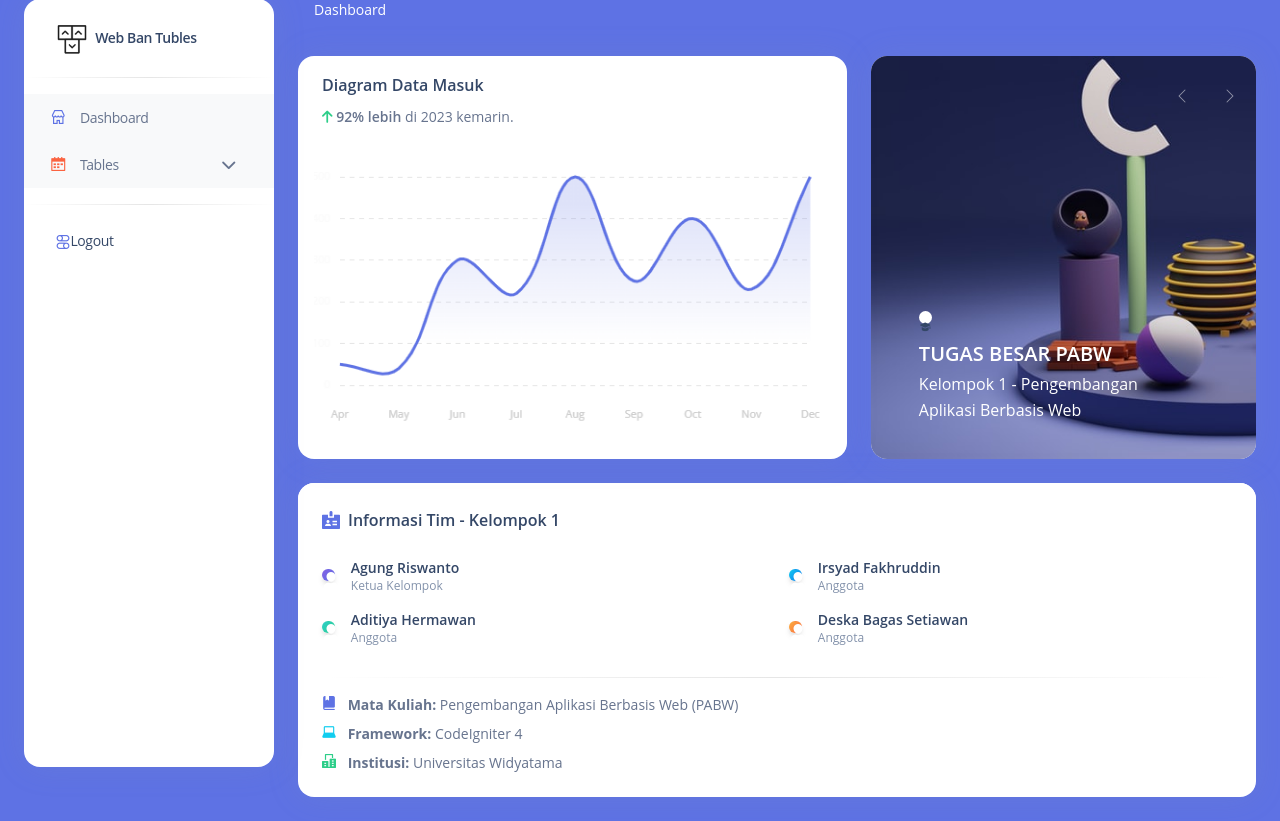
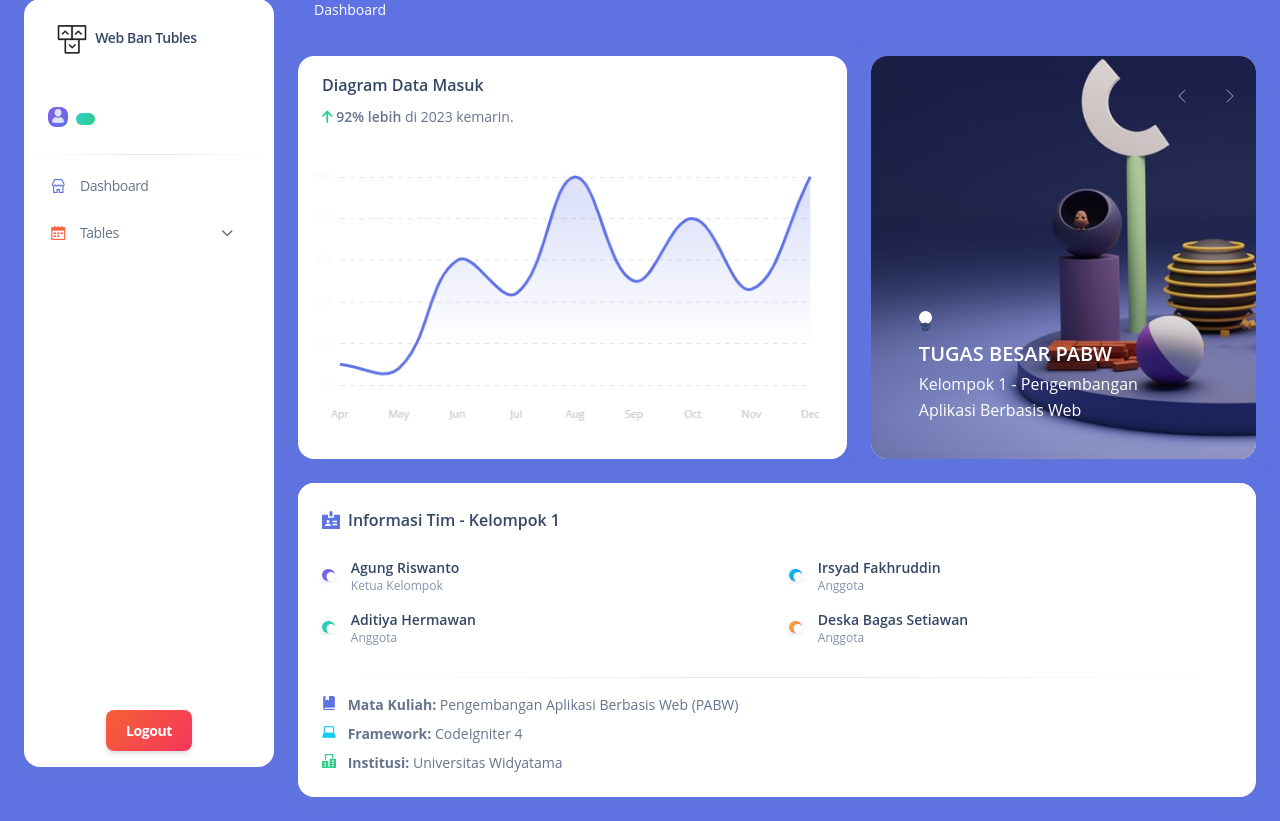
Before and after one commit to ggriswanto02/tubles_web, a CodeIgniter 4 app: template app/Views/dashboard.php in a window 1280 px wide. Shown: the part 17-838 px from the top of the page. Run offline with PHP 8.4 and a stand-in for CodeIgniter, Linux system fonts and the light colour scheme; the template is opened without the code that fills it, so the values that code supplies are empty; some libraries are stand-ins or nearby versions.

Commit message:
update: navbar layout

```diff
--- a/app/Views/layout/admin/navbar.php
+++ b/app/Views/layout/admin/navbar.php
@@ -1,56 +1,115 @@
-<aside class="sidenav bg-white navbar navbar-vertical navbar-expand-xs border-0 border-radius-xl my-3 fixed-start ms-4 " id="sidenav-main">
-  <div class="sidenav-header">
+<aside class="sidenav bg-white navbar navbar-vertical navbar-expand-xs border-0 border-radius-xl my-3 fixed-start ms-4 d-flex flex-column" id="sidenav-main">
+  <div class="w-100 sidenav-header">
     <i class="fas fa-times p-3 cursor-pointer text-secondary opacity-5 position-absolute end-0 top-0 d-none d-xl-none" aria-hidden="true" id="iconSidenav"></i>
     <a class="navbar-brand m-0" href=" https://demos.creative-tim.com/argon-dashboard/pages/dashboard.html " target="_blank">
       <img src="<?= base_url('img/logo-ct-dark.png') ?>" class="navbar-brand-img h-100" alt="main_logo">
       <span class="ms-1 font-weight-bold">Web Ban Tubles</span>
     </a>
   </div>
+
   <hr class="horizontal dark mt-0">
-  <div class="w-auto" id="sidenav-collapse-main ">
-    <ul class="navbar-nav bg-gray-100">
+  <div class="w-100 flex-grow-1" id="sidenav-collapse-main">
+    <ul class="navbar-nav">
 
+      <!-- USER INFO -->
+      <li class="nav-item mb-2">
+        <div class="nav-link d-flex align-items-center">
+          <div
+            class="icon icon-shape icon-sm border-radius-md bg-gradient-primary text-center me-2 d-flex align-items-center justify-content-center">
+            <i class="ni ni-single-02 text-white text-sm"></i>
+          </div>
+
+          <div class="d-flex flex-column">
+            <span class="nav-link-text text-sm fw-bold">
+              <?= esc(session()->get('name')) ?>
+            </span>
+            <span class="badge bg-gradient-success badge-sm text-uppercase mt-1"
+              style="width: fit-content;">
+              <?= esc(session()->get('role')) ?>
+            </span>
+          </div>
+        </div>
+      </li>
+
+      <hr class="horizontal dark my-2">
+
+
+      <!-- DASHBOARD -->
       <li class="nav-item">
-        <a class="nav-link " href="<?= base_url('dashboard') ?>">
-          <div class="icon icon-shape icon-sm border-radius-md text-center me-2 d-flex align-items-center justify-content-center">
+        <a class="nav-link <?= uri_string() === 'dashboard' ? 'active' : '' ?>" href="<?= base_url('dashboard') ?>">
+          <div
+            class="icon icon-shape icon-sm border-radius-md text-center me-2 d-flex align-items-center justify-content-center">
             <i class="ni ni-shop text-primary text-sm opacity-10"></i>
           </div>
           <span class="nav-link-text ms-1">Dashboard</span>
         </a>
       </li>
 
+      <!-- TABLES DROPDOWN -->
+      <?php
+      $activeTables = [
+        'rencana-pembelajaran',
+        'nilai-pertemuan-mahasiswa',
+        'korelasi-cpl-cpmk',
+        'capaian-lulusan'
+      ];
+      ?>
+
       <li class="nav-item" id="tablesDropdown">
-        <a class="nav-link" href="#">
-          <div class="icon icon-shape icon-sm border-radius-md text-center me-2 d-flex align-items-center justify-content-center">
+        <a class="nav-link <?= in_array(uri_string(), $activeTables) ? 'active' : '' ?>"
+          href="javascript:void(0)">
+          <div
+            class="icon icon-shape icon-sm border-radius-md text-center me-2 d-flex align-items-center justify-content-center">
             <i class="ni ni-calendar-grid-58 text-warning text-sm opacity-10"></i>
           </div>
           <span class="nav-link-text ms-1">Tables</span>
-          <i class="fas fa-chevron-down ms-auto"></i>
+          <i class="fas fa-chevron-down ms-auto text-xs"></i>
         </a>
-        <ul class="dropdown-menu bg-gray-100" aria-labelledby="tablesDropdown">
-          <li><a class="dropdown-item" href="<?= base_url('rencana-pembelajaran') ?>">Rencana Pembelajaran</a></li>
-          <li><a class="dropdown-item" href="<?= base_url('nilai-pertemuan-mahasiswa') ?>">Nilai Pertemuan</a></li>
-          <li><a class="dropdown-item" href="<?= base_url('korelasi-cpl-cpmk') ?>">Korelasi CPL–CPMK</a></li>
-          <li><a class="dropdown-item" href="<?= base_url('capaian-lulusan') ?>">Capaian lulusan</a></li>
+
+        <ul class="dropdown-menu border-0 shadow-none">
+          <li>
+            <a class="dropdown-item nav-link <?= uri_string() === 'rencana-pembelajaran' ? 'active' : '' ?>" href="<?= base_url('rencana-pembelajaran') ?>">
+              Rencana Pembelajaran
+            </a>
+          </li>
+          <li>
+            <a class="dropdown-item nav-link <?= uri_string() === 'nilai-pertemuan-mahasiswa' ? 'active' : '' ?>" href="<?= base_url('nilai-pertemuan-mahasiswa') ?>">
+              Nilai Pertemuan
+            </a>
+          </li>
+          <li>
+            <a class="dropdown-item nav-link <?= uri_string() === 'korelasi-cpl-cpmk' ? 'active' : '' ?>" href="<?= base_url('korelasi-cpl-cpmk') ?>">
+              Korelasi CPL–CPMK
+            </a>
+          </li>
+          <li>
+            <a class="dropdown-item nav-link <?= uri_string() === 'capaian-lulusan' ? 'active' : '' ?>" href="<?= base_url('capaian-lulusan') ?>">
+              Capaian Lulusan
+            </a>
+          </li>
         </ul>
       </li>
+
+      <!-- ROLE BASED MENU -->
+      <?php if (session()->get('role') === 'staff'): ?>
+        <li class="nav-item mt-2">
+          <a class="nav-link" href="<?= base_url('user-management') ?>">
+            <div
+              class="icon icon-shape icon-sm border-radius-md text-center me-2 d-flex align-items-center justify-content-center">
+              <i class="ni ni-settings text-danger text-sm opacity-10"></i>
+            </div>
+            <span class="nav-link-text ms-1">User Management</span>
+          </a>
+        </li>
+      <?php endif; ?>
+
     </ul>
   </div>
-  <div class="sidenav-footer">
-    <hr class="horizontal dark mt-3">
-    <div class="card card-plain shadow-none" id="sidenavCard">
-      <div class="card-body p-3 w-100 pt-0 d-flex ">
-        <a class="nav-link" href="<?= base_url('logout') ?>">
-          <div class="icon icon-shape icon-sm border-radius-md">
-            <i class="ni ni-ui-04 text-primary text-sm opacity-10"></i>
-          </div>
-          <span class="nav-link-text">Logout</span>
-        </a>
-      </div>
-    </div>
+  <div class="sidenav-footer mx-3 mt-4">
+    <a href="<?= base_url('logout') ?>" class="w-100 btn bg-gradient-danger w-100">
+      Logout
+    </a>
   </div>
-
-
 
   <script>
     // Handle dropdown toggle without using Bootstrap button
```
